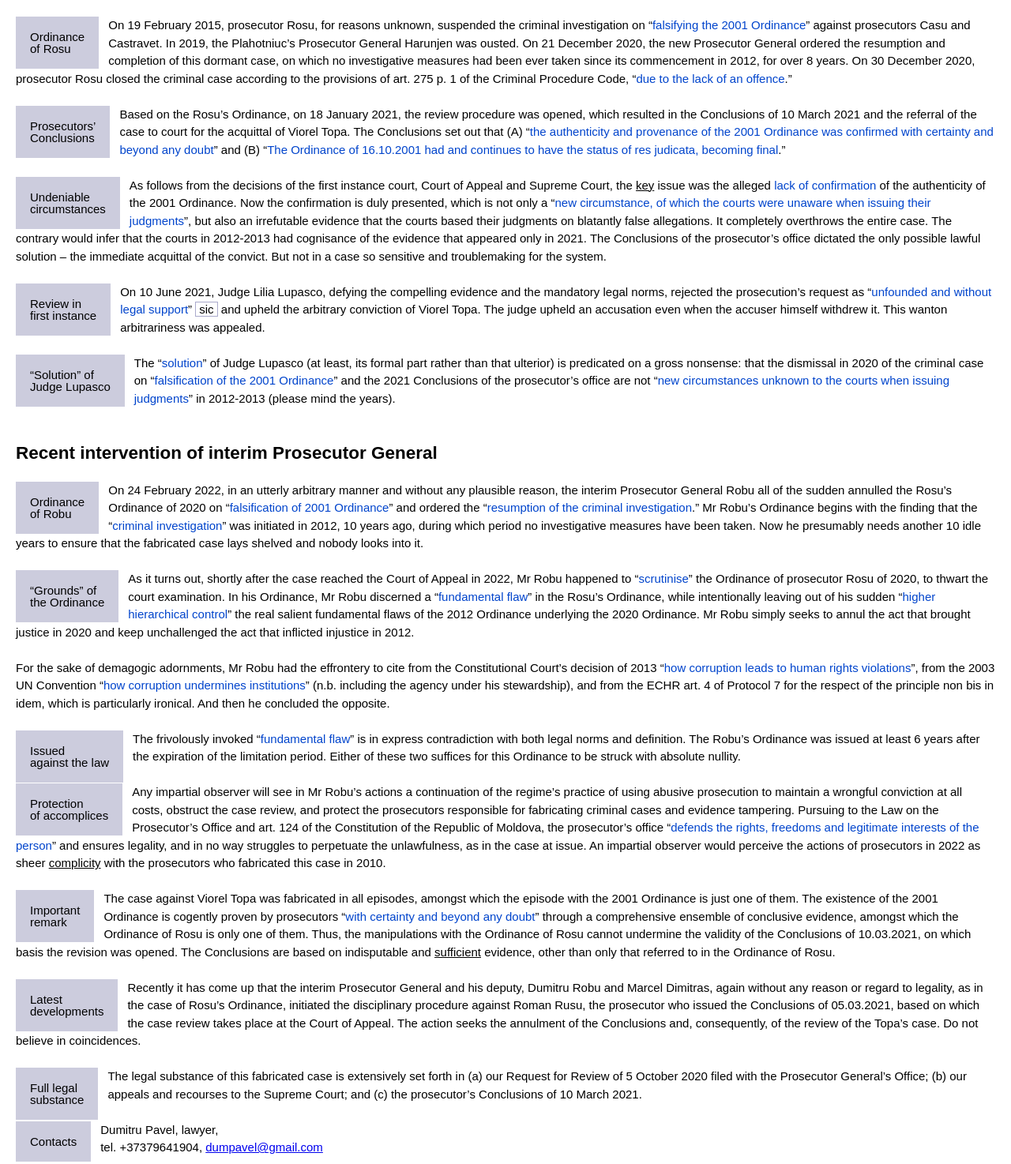
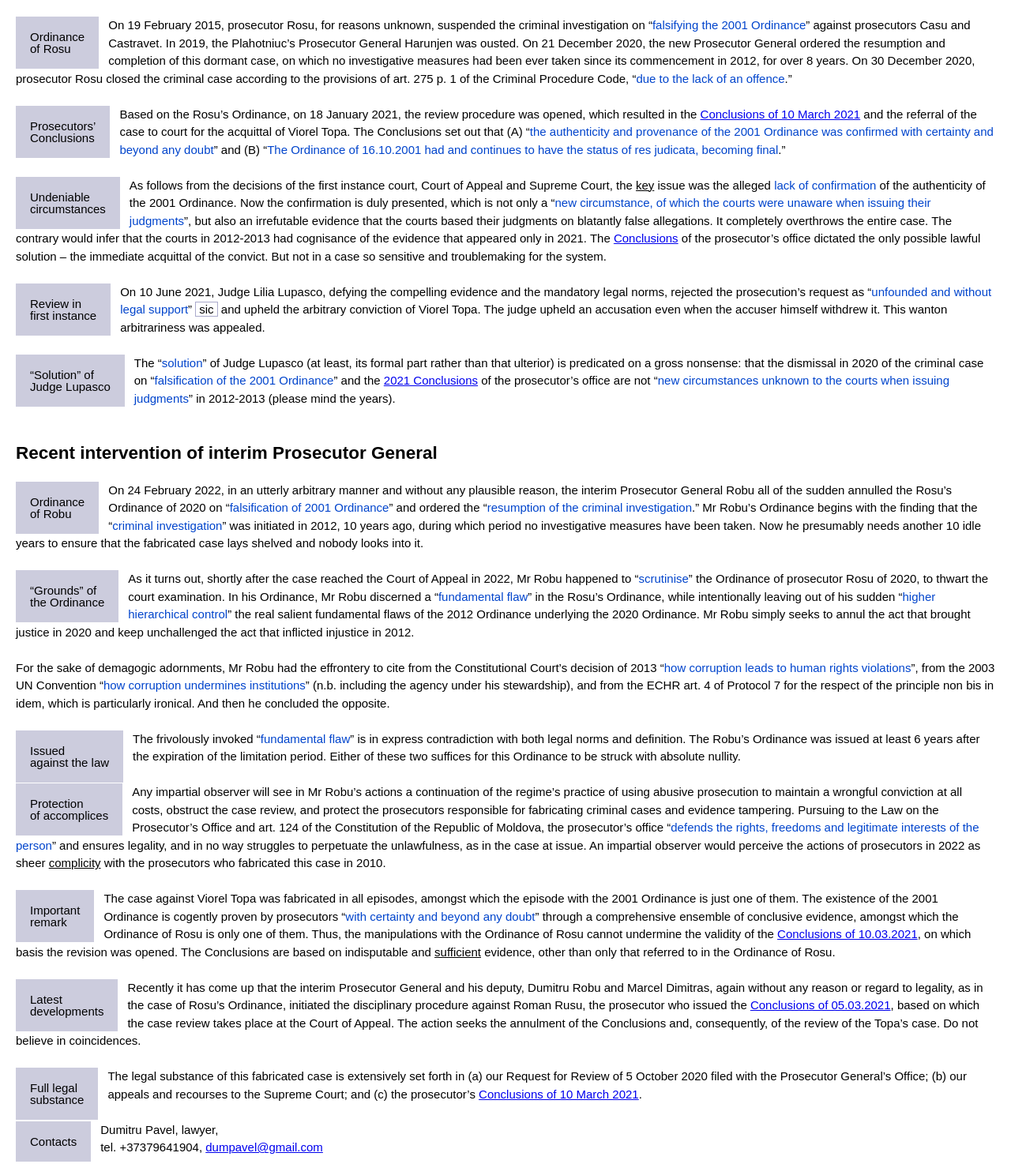
Before and after one commit to viogt/sec, a plain HTML site: page files/ess/ess1.html in a window 1280 px wide. Shown: the part 1420-2894 px from the top of the page at 79% size. Drawn offline with Linux system fonts and the light colour scheme.

Commit message:
Update ess1.html

```diff
--- a/files/ess/ess1.html
+++ b/files/ess/ess1.html
@@ -74,11 +74,11 @@ On 19 February 2015, prosecutor Rosu, for reasons unknown, suspended the crimina
 <br><br>
 
 <div class='subttl'>Prosecutors’<br>Conclusions</div>
-Based on the Rosu’s Ordinance, on 18 January 2021, the review procedure was opened, which resulted in the Conclusions of 10 March 2021 and the referral of the case to court for the acquittal of Viorel Topa. The Conclusions set out that (A) “<i>the authenticity and provenance of the 2001 Ordinance was confirmed with certainty and beyond any doubt</i>” and (B) “<i>The Ordinance of 16.10.2001 had and continues to have the status of res judicata, becoming final</i>.”
+Based on the Rosu’s Ordinance, on 18 January 2021, the review procedure was opened, which resulted in the <a href='conclusions.html'>Conclusions of 10 March 2021</a> and the referral of the case to court for the acquittal of Viorel Topa. The Conclusions set out that (A) “<i>the authenticity and provenance of the 2001 Ordinance was confirmed with certainty and beyond any doubt</i>” and (B) “<i>The Ordinance of 16.10.2001 had and continues to have the status of res judicata, becoming final</i>.”
 <br><br>
 
 <div class='subttl'>Undeniable<br>circumstances</div>
-As follows from the decisions of the first instance court, Court of Appeal and Supreme Court, the <u>key</u> issue was the alleged <i>lack of confirmation</i> of the authenticity of the 2001 Ordinance. Now the confirmation is duly presented, which is not only a “<i>new circumstance, of which the courts were unaware when issuing their judgments</i>”, but also an irrefutable evidence that the courts based their judgments on blatantly false allegations. It completely overthrows the entire case. The contrary would infer that the courts in 2012-2013 had cognisance of the evidence that appeared only in 2021. The Conclusions of the prosecutor’s office dictated the only possible lawful solution – the immediate acquittal of the convict. But not in a case so sensitive and troublemaking for the system.
+As follows from the decisions of the first instance court, Court of Appeal and Supreme Court, the <u>key</u> issue was the alleged <i>lack of confirmation</i> of the authenticity of the 2001 Ordinance. Now the confirmation is duly presented, which is not only a “<i>new circumstance, of which the courts were unaware when issuing their judgments</i>”, but also an irrefutable evidence that the courts based their judgments on blatantly false allegations. It completely overthrows the entire case. The contrary would infer that the courts in 2012-2013 had cognisance of the evidence that appeared only in 2021. The <a href='conclusions.html'>Conclusions</a> of the prosecutor’s office dictated the only possible lawful solution – the immediate acquittal of the convict. But not in a case so sensitive and troublemaking for the system.
 <br><br>
 
 <div class='subttl'>Review in<br>first instance</div>
@@ -86,7 +86,7 @@ On 10 June 2021, Judge Lilia Lupasco, defying the compelling evidence and the ma
 <br><br>
 
 <div class='subttl'>“Solution” of<br>Judge Lupasco</div>
-The “<i>solution</i>” of Judge Lupasco (at least, its formal part rather than that ulterior) is predicated on a gross nonsense: that the dismissal in 2020 of the criminal case on “<i>falsification of the 2001 Ordinance</i>” and the 2021 Conclusions of the prosecutor’s office are not “<i>new circumstances unknown to the courts when issuing judgments</i>” in 2012-2013 (please mind the years).
+The “<i>solution</i>” of Judge Lupasco (at least, its formal part rather than that ulterior) is predicated on a gross nonsense: that the dismissal in 2020 of the criminal case on “<i>falsification of the 2001 Ordinance</i>” and the <a href='conclusions.html'>2021 Conclusions</a> of the prosecutor’s office are not “<i>new circumstances unknown to the courts when issuing judgments</i>” in 2012-2013 (please mind the years).
 <br><br>
 
 
@@ -111,15 +111,15 @@ Any impartial observer will see in Mr Robu’s actions a continuation of the reg
 <br><br>
 
 <div class='subttl'>Important<br>remark</div>
-The case against Viorel Topa was fabricated in all episodes, amongst which the episode with the 2001 Ordinance is just one of them. The existence of the 2001 Ordinance is cogently proven by prosecutors “<i>with certainty and beyond any doubt</i>” through a comprehensive ensemble of conclusive evidence, amongst which the Ordinance of Rosu is only one of them. Thus, the manipulations with the Ordinance of Rosu cannot undermine the validity of the Conclusions of 10.03.2021, on which basis the revision was opened. The Conclusions are based on indisputable and <u>sufficient</u> evidence, other than only that referred to in the Ordinance of Rosu.
+The case against Viorel Topa was fabricated in all episodes, amongst which the episode with the 2001 Ordinance is just one of them. The existence of the 2001 Ordinance is cogently proven by prosecutors “<i>with certainty and beyond any doubt</i>” through a comprehensive ensemble of conclusive evidence, amongst which the Ordinance of Rosu is only one of them. Thus, the manipulations with the Ordinance of Rosu cannot undermine the validity of the <a href='conclusions.html'>Conclusions of 10.03.2021</a>, on which basis the revision was opened. The Conclusions are based on indisputable and <u>sufficient</u> evidence, other than only that referred to in the Ordinance of Rosu.
 <br><br>
 
 <div class='subttl'>Latest<br>developments</div>
-Recently it has come up that the interim Prosecutor General and his deputy, Dumitru Robu and Marcel Dimitras, again without any reason or regard to legality, as in the case of Rosu’s Ordinance, initiated the disciplinary procedure against Roman Rusu, the prosecutor who issued the Conclusions of 05.03.2021, based on which the case review takes place at the Court of Appeal. The action seeks the annulment of the Conclusions and, consequently, of the review of the Topa’s case. Do not believe in coincidences.
+Recently it has come up that the interim Prosecutor General and his deputy, Dumitru Robu and Marcel Dimitras, again without any reason or regard to legality, as in the case of Rosu’s Ordinance, initiated the disciplinary procedure against Roman Rusu, the prosecutor who issued the <a href='conclusions.html'>Conclusions of 05.03.2021</a>, based on which the case review takes place at the Court of Appeal. The action seeks the annulment of the Conclusions and, consequently, of the review of the Topa’s case. Do not believe in coincidences.
 <br><br>
 
 <div class='subttl'>Full legal<br>substance</div>
-The legal substance of this fabricated case is extensively set forth in (a) our Request for Review of 5 October 2020 filed with the Prosecutor General’s Office; (b) our appeals and recourses to the Supreme Court; and (c) the prosecutor’s Conclusions of 10 March 2021.
+The legal substance of this fabricated case is extensively set forth in (a) our Request for Review of 5 October 2020 filed with the Prosecutor General’s Office; (b) our appeals and recourses to the Supreme Court; and (c) the prosecutor’s <a href='conclusions.html'>Conclusions of 10 March 2021</a>.
 <br><br>
 
 <div class='subttl'>Contacts</div>
```
